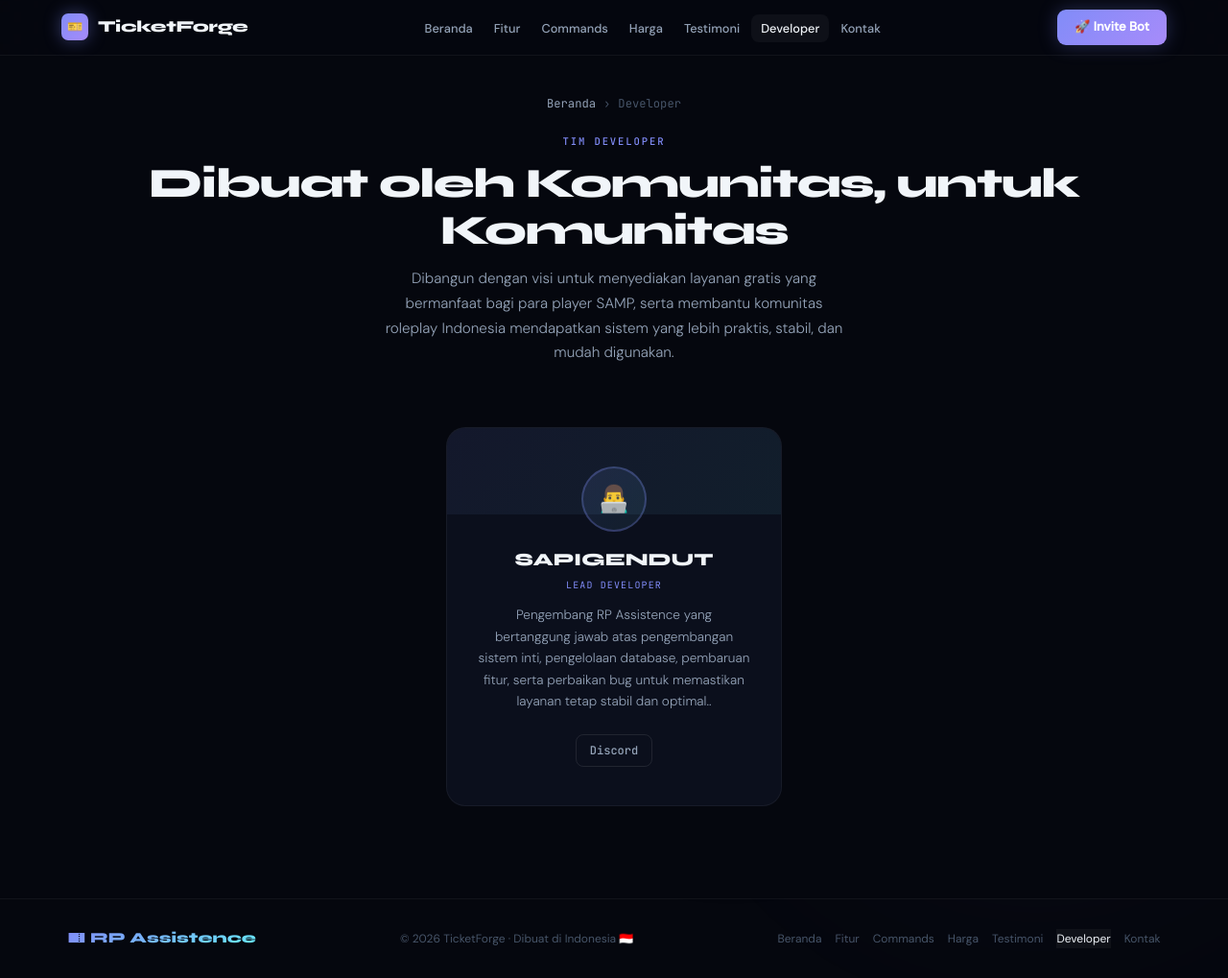
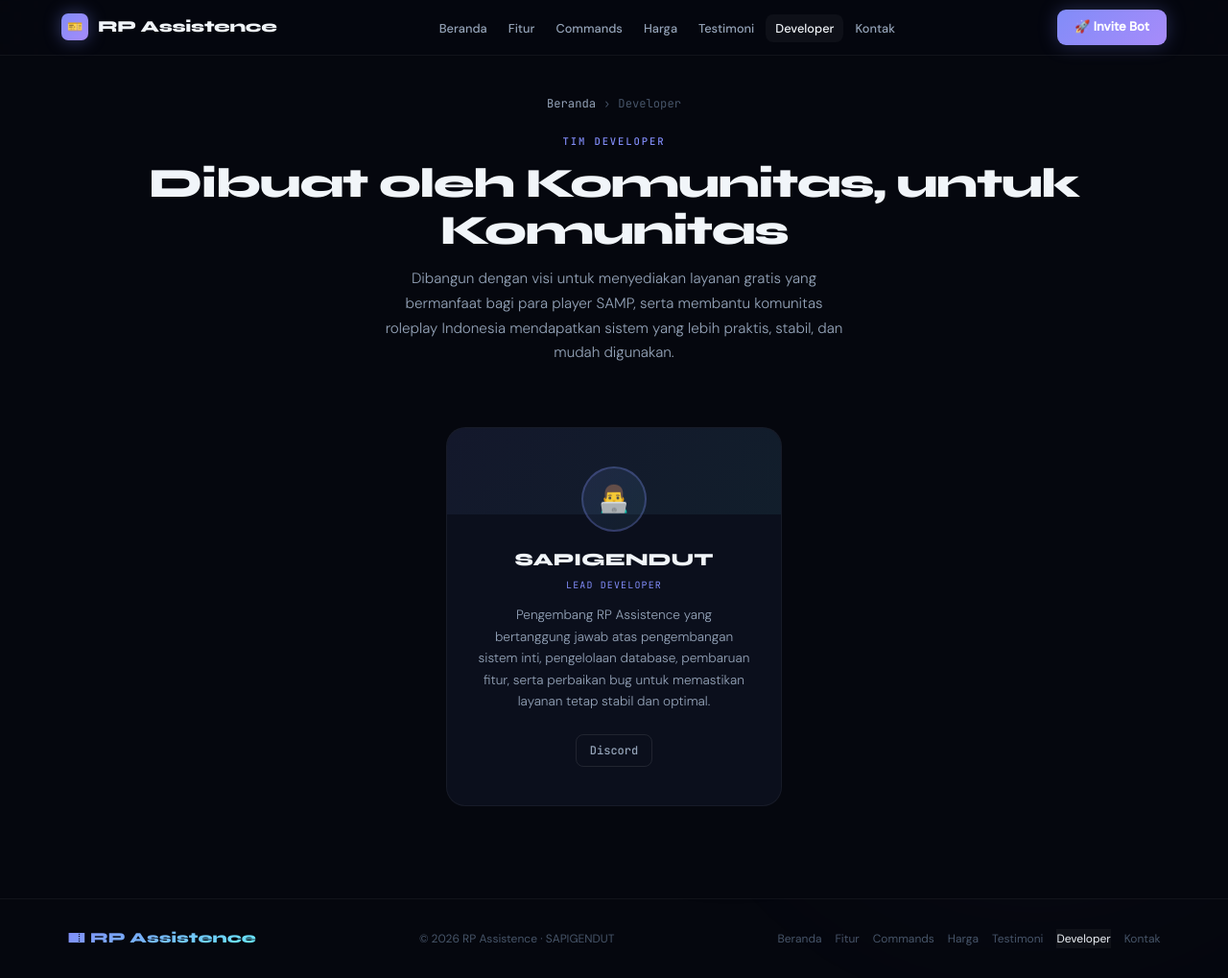
Before and after one commit to cicak7421/rphelper, a plain HTML site: page developers.html in a window 1280 px wide. Shown: the whole page at 96% size. Drawn offline with Linux system fonts and the light colour scheme.

Commit message:
Update developers page branding and invite link

```diff
--- a/developers.html
+++ b/developers.html
@@ -3,23 +3,24 @@
 <head>
 <meta charset="UTF-8"/>
 <meta name="viewport" content="width=device-width,initial-scale=1.0"/>
-<title>Developer — TicketForge</title>
-<meta name="description" content="Tim developer TicketForge."/>
+<title>Developer — RP Assistence</title>
+<meta name="description" content="Tim developer RP Assistence."/>
 <link rel="preconnect" href="https://fonts.googleapis.com"/>
 <link rel="preconnect" href="https://fonts.gstatic.com" crossorigin/>
 <link href="https://fonts.googleapis.com/css2?family=Syne:wght@400;500;600;700;800&family=DM+Sans:ital,opsz,wght@0,9..40,300;0,9..40,400;0,9..40,500;1,9..40,300&family=JetBrains+Mono:wght@400;500&display=swap" rel="stylesheet"/>
+<link rel="icon" type="image/svg+xml" href="assets/img/logo.svg"/>
 <link rel="stylesheet" href="assets/css/style.css"/>
 </head>
 <body>
 <div class="ob ob1"></div><div class="ob ob2"></div><div class="ob ob3"></div>
 
 <nav>
-  <a href="index.html" class="nbrand"><span class="nmark">🎫</span>TicketForge</a>
+  <a href="index.html" class="nbrand"><span class="nmark">🎫</span>RP Assistence</a>
   <ul class="nlinks" aria-label="Navigasi utama">
     <li><a href="index.html">Beranda</a></li><li><a href="features.html">Fitur</a></li><li><a href="commands.html">Commands</a></li><li><a href="pricing.html">Harga</a></li><li><a href="testimonials.html">Testimoni</a></li><li><a href="developers.html" aria-current="page" class="active">Developer</a></li><li><a href="contact.html">Kontak</a></li>
   </ul>
   <div class="nright">
-    <a href="https://discord.com/oauth2/authorize" class="ninvite" target="_blank" rel="noopener">🚀 Invite Bot</a>
+    <a href="https://discord.com/oauth2/authorize?client_id=1503557882719768758&amp;permissions=8&amp;integration_type=0&amp;scope=bot" class="ninvite" target="_blank" rel="noopener">🚀 Invite Bot</a>
     <button class="nmobile-btn" onclick="toggleMenu()" aria-label="Buka menu" aria-controls="mobileMenu" aria-expanded="false">
       <svg width="20" height="20" viewBox="0 0 24 24" fill="none" stroke="currentColor" stroke-width="2"><line x1="3" y1="6" x2="21" y2="6"/><line x1="3" y1="12" x2="21" y2="12"/><line x1="3" y1="18" x2="21" y2="18"/></svg>
     </button>
@@ -43,7 +44,7 @@
 <div class="dava da-a">👨‍💻</div>
 <div class="dname">SAPIGENDUT</div>
 <div class="drole">Lead Developer</div>
-<p class="dbio">Pengembang RP Assistence yang bertanggung jawab atas pengembangan sistem inti, pengelolaan database, pembaruan fitur, serta perbaikan bug untuk memastikan layanan tetap stabil dan optimal..</p>
+<p class="dbio">Pengembang RP Assistence yang bertanggung jawab atas pengembangan sistem inti, pengelolaan database, pembaruan fitur, serta perbaikan bug untuk memastikan layanan tetap stabil dan optimal.</p>
 <div class="dsocs"><a class="dsoc" href="https://discord.com/users/921412173543137300">Discord</a></div>
 </div>
 </div>
@@ -52,7 +53,7 @@
 
 <footer>
   <span class="fb">🎫 RP Assistence</span>
-  <span class="fcopy">© 2026 TicketForge · Dibuat di Indonesia 🇮🇩</span>
+  <span class="fcopy">© 2026 RP Assistence · SAPIGENDUT</span>
   <div class="flinks">
     <a href="index.html">Beranda</a><a href="features.html">Fitur</a><a href="commands.html">Commands</a><a href="pricing.html">Harga</a><a href="testimonials.html">Testimoni</a><a href="developers.html" aria-current="page">Developer</a><a href="contact.html">Kontak</a>
   </div>
```
